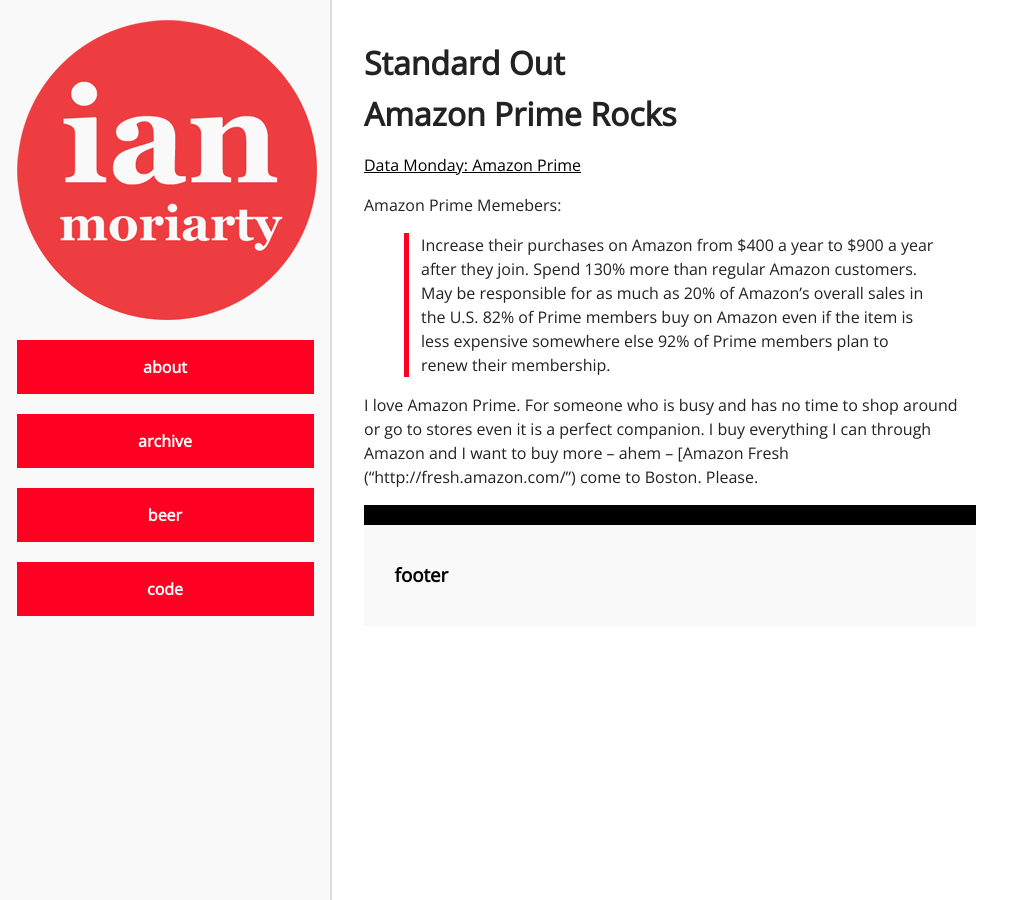
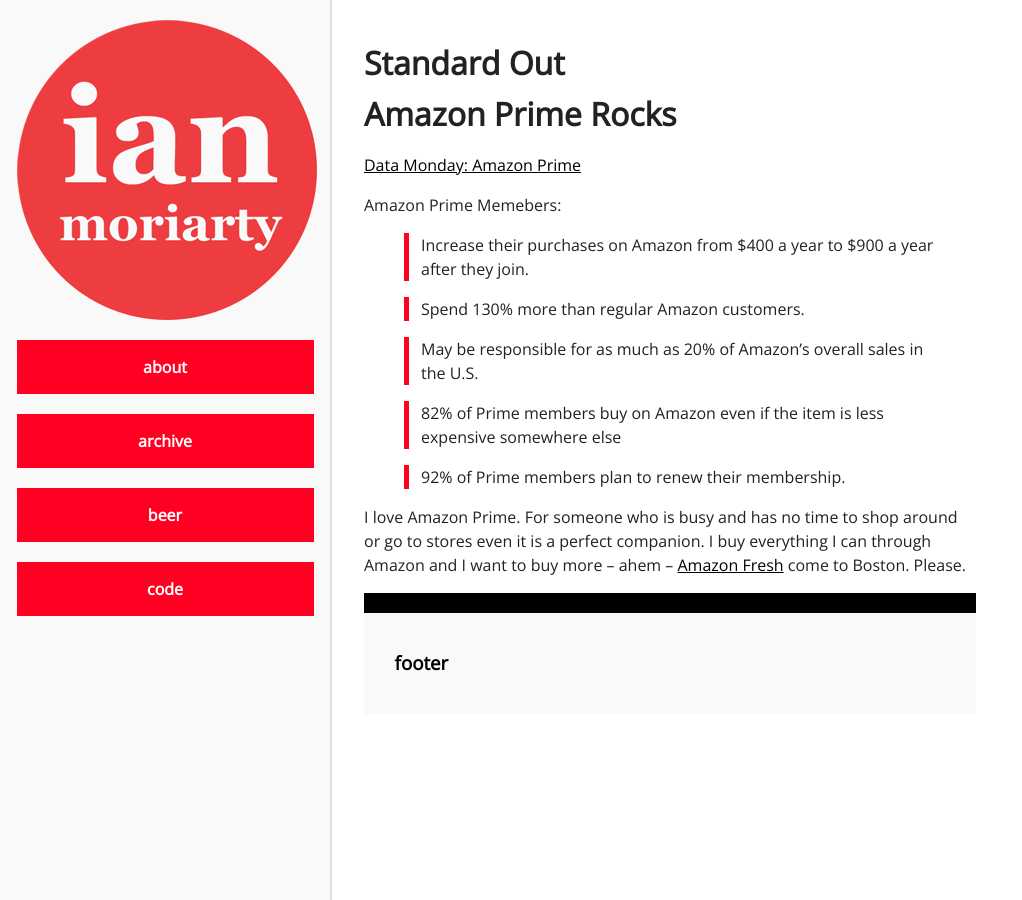
Before and after one commit to iann/website, a Jekyll site: the page built from _posts/2012-02-28-Amazon-Prime.md, in a window 1280 px wide. Shown: the whole page, without its empty margins (0-1022 px from the left). Built offline with Jekyll 4.4.1, drawn with Linux system fonts in a browser that asks for light colours; Markdown is read by kramdown in place of the engine named in the settings.

Commit message:
fix link

```diff
--- a/_posts/2012-02-28-Amazon-Prime.md
+++ b/_posts/2012-02-28-Amazon-Prime.md
@@ -8,9 +8,13 @@
 
 Amazon Prime Memebers:
 >Increase their purchases on Amazon from $400 a year to $900 a year after they join.
+
 >Spend 130% more than regular Amazon customers.
+
 >May be responsible for as much as 20% of Amazon's overall sales in the U.S.
+
 >82% of Prime members buy on Amazon even if the item is less expensive somewhere else
+
 >92% of Prime members plan to renew their membership.
 
-I love Amazon Prime. For someone who is busy and has no time to shop around or go to stores even it is a perfect companion.  I buy everything I can through Amazon and I want to buy more -- ahem -- [Amazon Fresh ("http://fresh.amazon.com/") come to Boston. Please.
+I love Amazon Prime. For someone who is busy and has no time to shop around or go to stores even it is a perfect companion.  I buy everything I can through Amazon and I want to buy more -- ahem -- [Amazon Fresh]("http://fresh.amazon.com/") come to Boston. Please.
```
